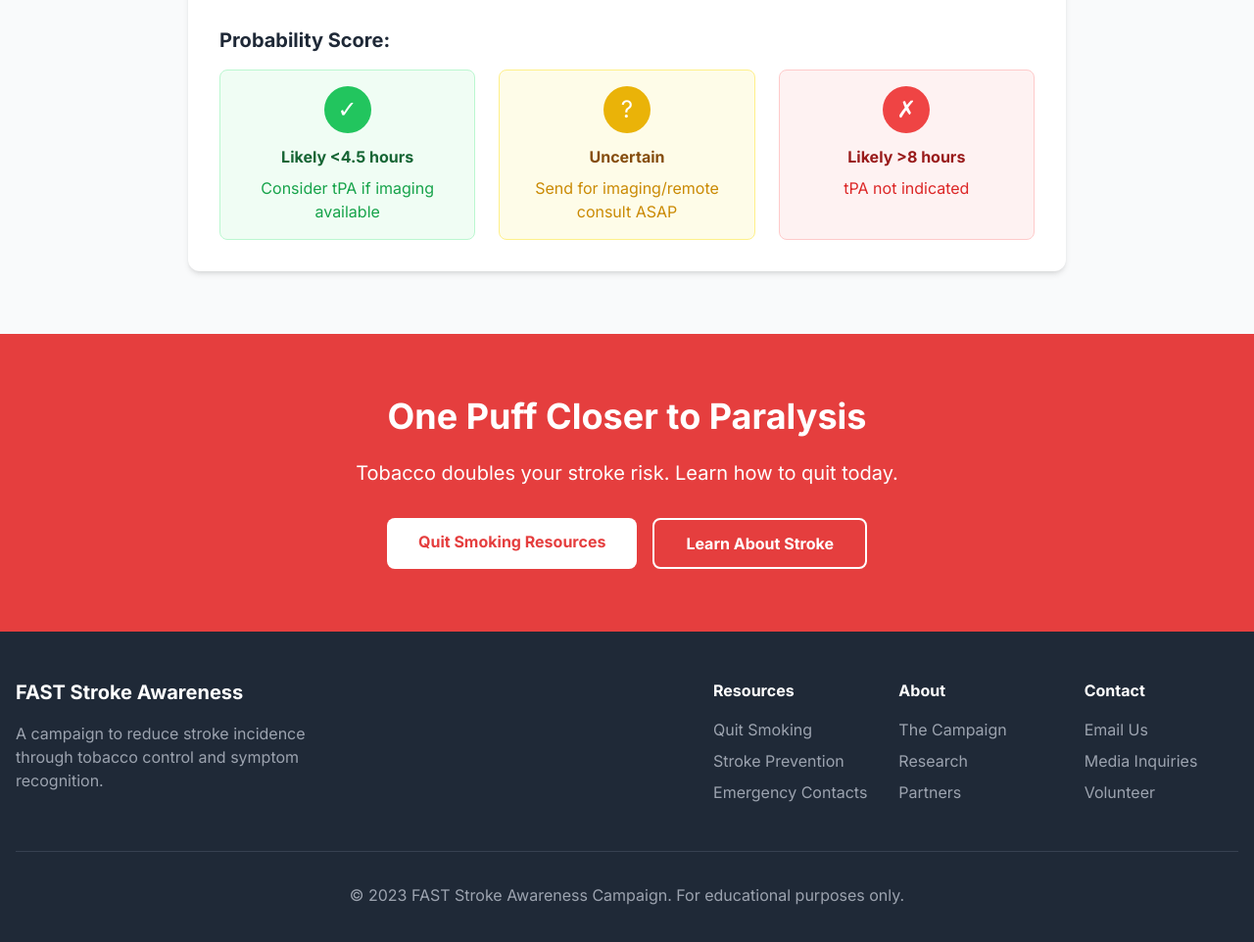
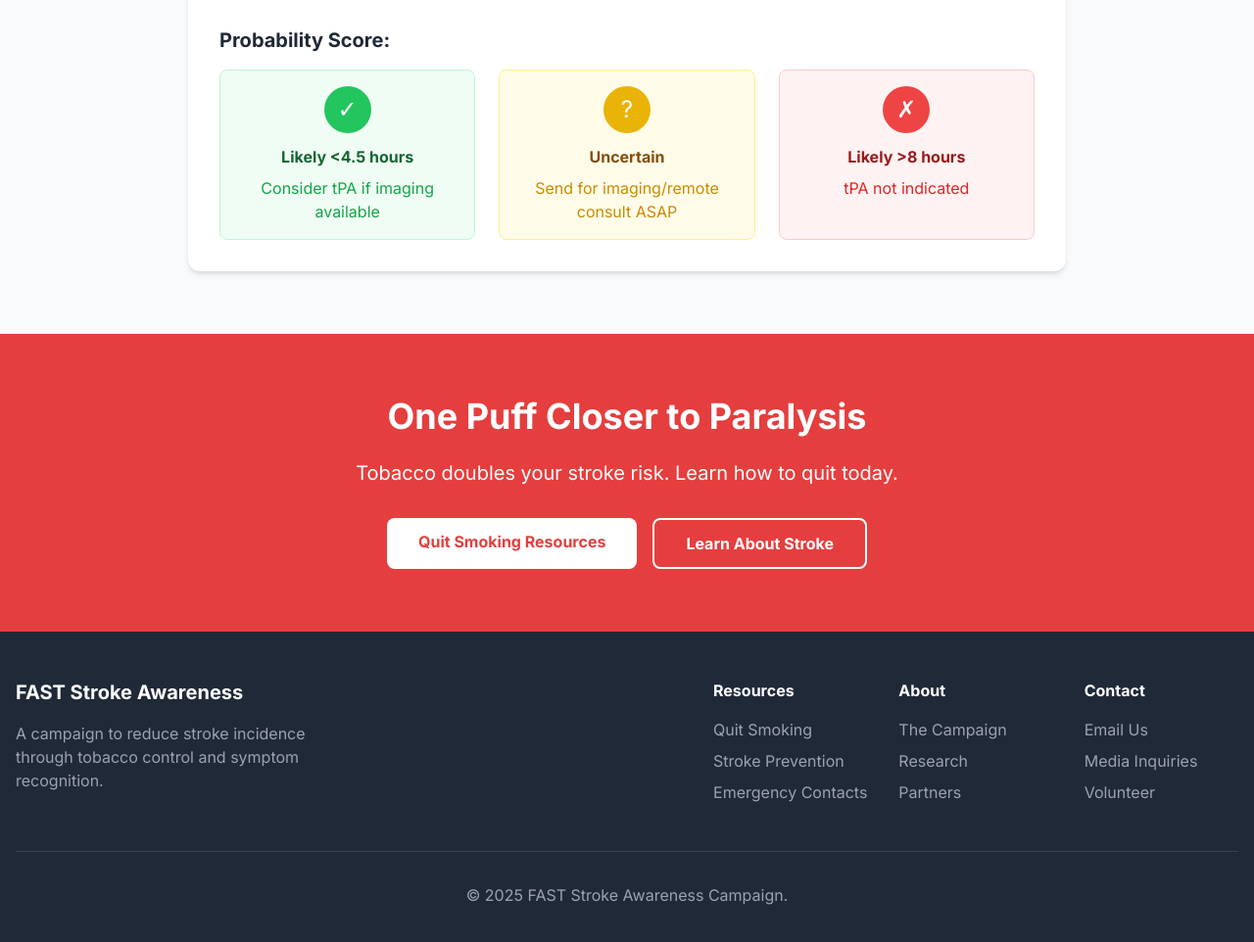
Before and after one commit to chyzm/FAST, a plain HTML site: page index.html in a window 1280 px wide. Shown: the part 4181-5143 px from the top of the page at 98% size. Drawn offline with nearby package versions, Linux system fonts and the light colour scheme.

Commit message:
adjustment

```diff
--- a/index.html
+++ b/index.html
@@ -454,7 +454,7 @@
                 </div>
             </div>
             <div class="border-t border-gray-700 mt-12 pt-8 text-center text-gray-400">
-                <p>© 2023 FAST Stroke Awareness Campaign. For educational purposes only.</p>
+                <p>© 2025 FAST Stroke Awareness Campaign.</p>
             </div>
         </div>
     </footer>
```
